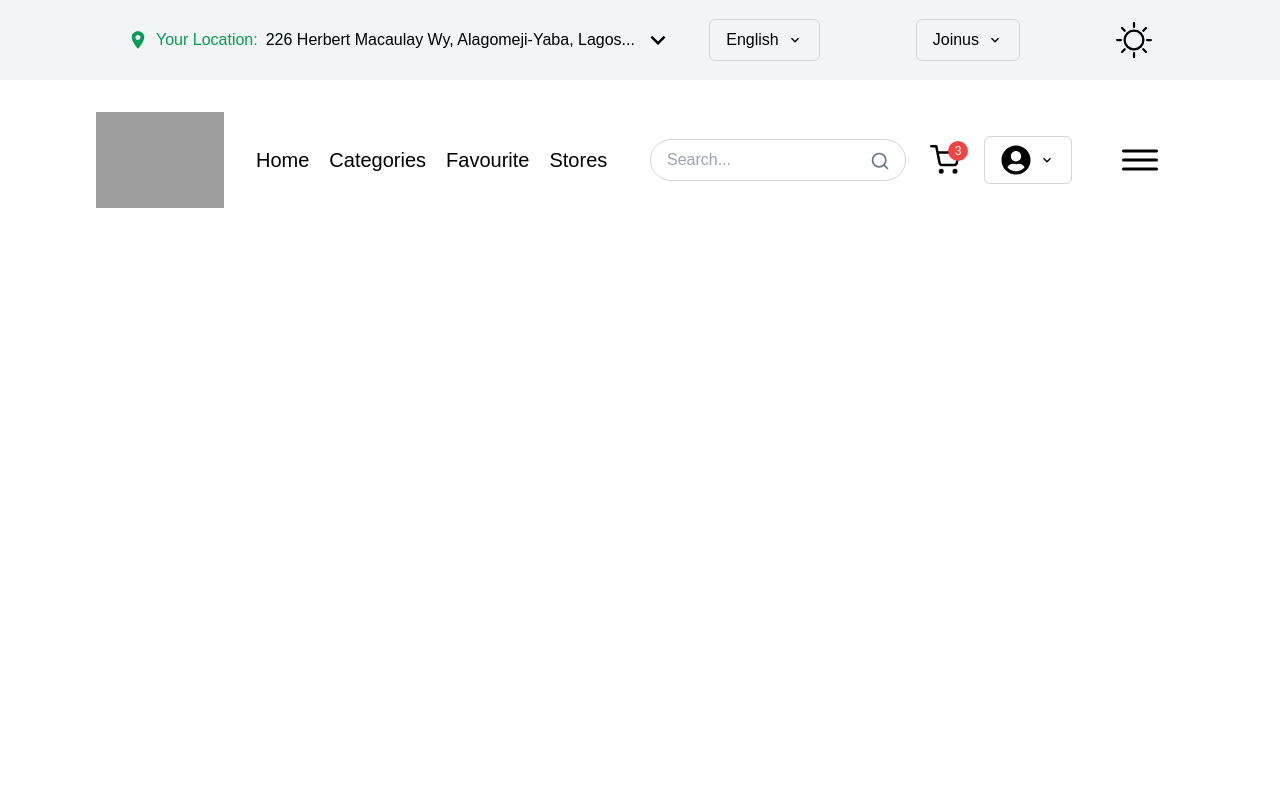
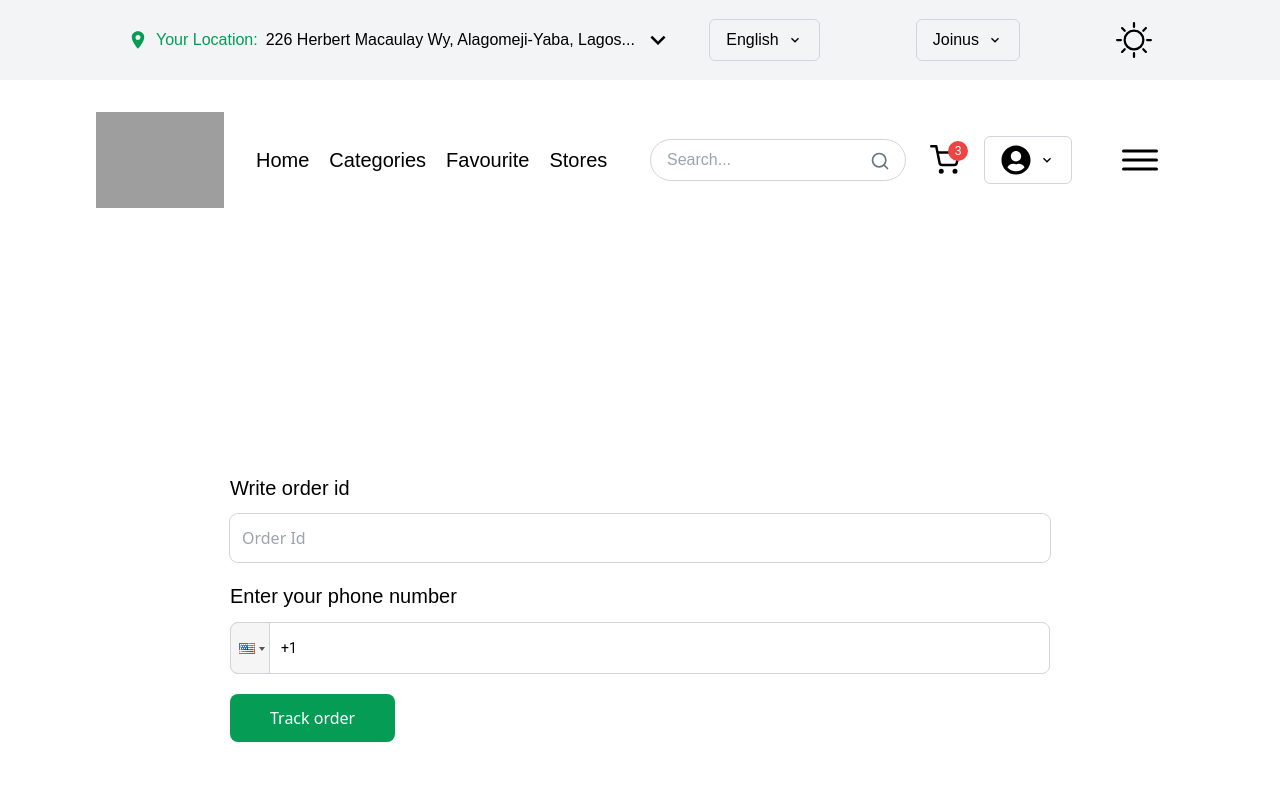
Before and after one commit to StephenAdedayo/yum_zone, a React (Vite) app: page /tracking in a window 1280 px wide. Shown: the top 800 px of the page. Built offline with nearby package versions, Linux system fonts and the light colour scheme; grey boxes are pictures that could not be loaded; a web font is replaced by a local one.

Commit message:
Tacking page

```diff
--- a/src/products/Tracking.jsx
+++ b/src/products/Tracking.jsx
@@ -1,11 +1,61 @@
-import React from 'react'
+import React, { useState } from "react";
+import PhoneInput from 'react-phone-input-2';
+import 'react-phone-input-2/lib/style.css';
 
 const Tracking = () => {
+  const [phone, setPhone] = useState('');
+
   return (
-    <div>
+    <section className="h-screen px-20 w-full flex justify-center items-center">
+      <form action="">
+        <div className="w-[900px] p-10 space-y-5">
+          <div>
+            <label className="block mb-3 font-primaryFont text-xl" htmlFor="">
+              Write order id
+            </label>
+            <input
+              type="text"
+              placeholder="Order Id"
+              required
+              className="w-full p-3 rounded-lg ring-gray-300 ring-1"
+            />
+          </div>
 
-    </div>
-  )
-}
+          <div>
+            <label className="block mb-3 font-primaryFont text-xl" htmlFor="">
+              Enter your phone number
+            </label>
+            <div className="w-full">
+              <PhoneInput
+                country={'us'}
+                value={phone}
+                onChange={setPhone}
+                placeholder="Enter your phone number"
+                enableSearch={true}
+                required
+                inputStyle={{
+                  width: '100%',
+                  padding: '25px',
+                  paddingLeft: '50px',
+                  borderRadius: '0.5rem', // Same border-radius as Tailwind's rounded-lg
+                  border: '1px solid #D1D5DB', // Tailwind's ring-gray-300 equivalent
+                }}
+                buttonStyle={{
+                  borderRadius: '0.5rem 0 0 0.5rem', // Match left corner rounding for the flag button
+                  border: '1px solid #D1D5DB',
 
-export default Tracking
+                }}
+              />
+            </div>
+          </div>
+
+          <button className="bg-primaryColor px-10 py-3 text-white rounded-lg text-center">
+            Track order
+          </button>
+        </div>
+      </form>
+    </section>
+  );
+};
+
+export default Tracking;
```
Also changed, not shown: 1 other file (tests, documents, lock files or other folders).
